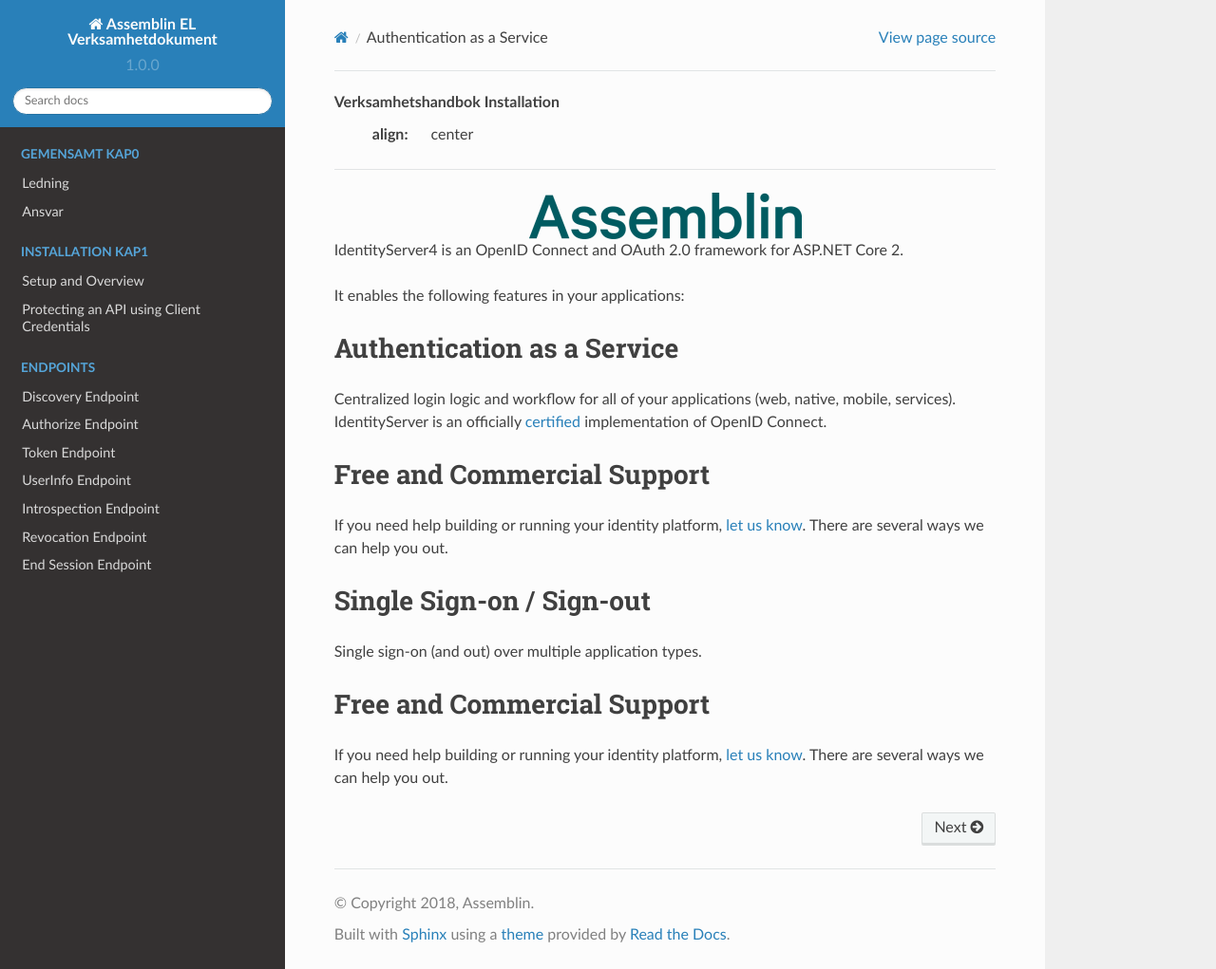
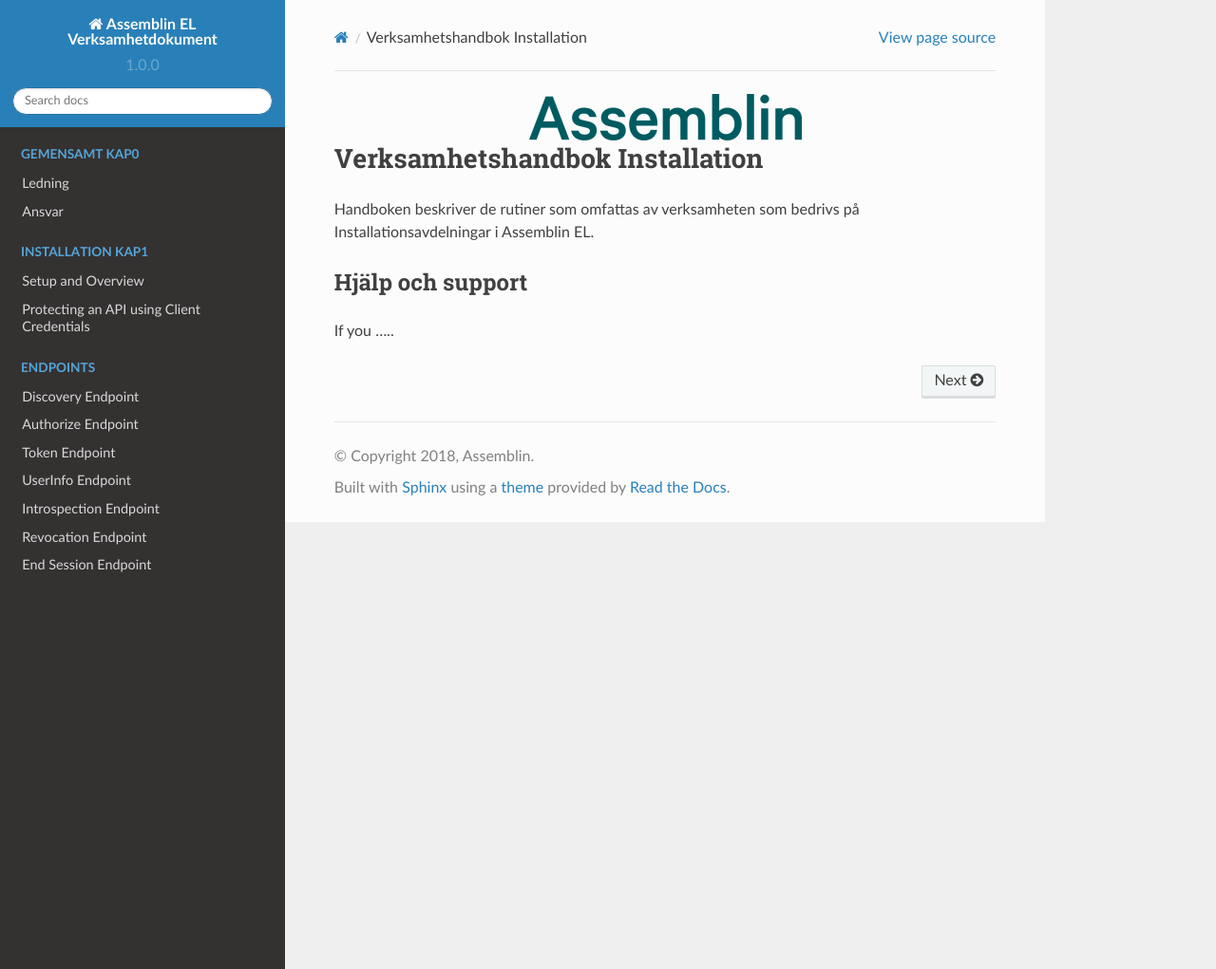
Before and after one commit to TomasAssemblinEL/NEXTDok, a Sphinx documentation site: the page built from docs/index.rst, in a window 1280 px wide and 1021 px high. Shown: the whole window at 95% size. Built offline with Sphinx 7.4.7 and the Read the Docs theme 2.0.0, drawn with Linux system fonts in a browser that asks for light colours; pages that are not in the unit, such as notebooks, are missing from menus.

Commit message:
Update index.rst

```diff
--- a/docs/index.rst
+++ b/docs/index.rst
@@ -1,36 +1,14 @@
-Verksamhetshandbok Installation
-   :align: center
-==========================
-
 .. image:: images/Assemblin.png
    :align: center
 
-IdentityServer4 is an OpenID Connect and OAuth 2.0 framework for ASP.NET Core 2.
+Verksamhetshandbok Installation
+==========================
 
-It enables the following features in your applications:
+Handboken beskriver de rutiner som omfattas av verksamheten som bedrivs på Installationsavdelningar i Assemblin EL.
 
-Authentication as a Service
+Hjälp och support
 ^^^^^^^^^^^^^^^^^^^^^^^^^^^
-Centralized login logic and workflow for all of your applications (web, native, mobile, services).
-IdentityServer is an officially `certified <https://openid.net/certification/>`_ implementation of OpenID Connect.
-
-Free and Commercial Support
-^^^^^^^^^^^^^^^^^^^^^^^^^^^
-If you need help building or running your identity platform, :ref:`let us know <refSupport>`.
-There are several ways we can help you out.
-
-.. toctree::
-   :maxdepth: 2
-   :hidden:
-   :caption: n officially `certified <https://openid.net/certification/>`_ implementation of OpenID Connect.
-Single Sign-on / Sign-out
-^^^^^^^^^^^^^^^^^^^^^^^^^
-Single sign-on (and out) over multiple application types.
-
-Free and Commercial Support
-^^^^^^^^^^^^^^^^^^^^^^^^^^^
-If you need help building or running your identity platform, :ref:`let us know <refSupport>`.
-There are several ways we can help you out.
+If you .....
 
 .. toctree::
    :maxdepth: 3
```
